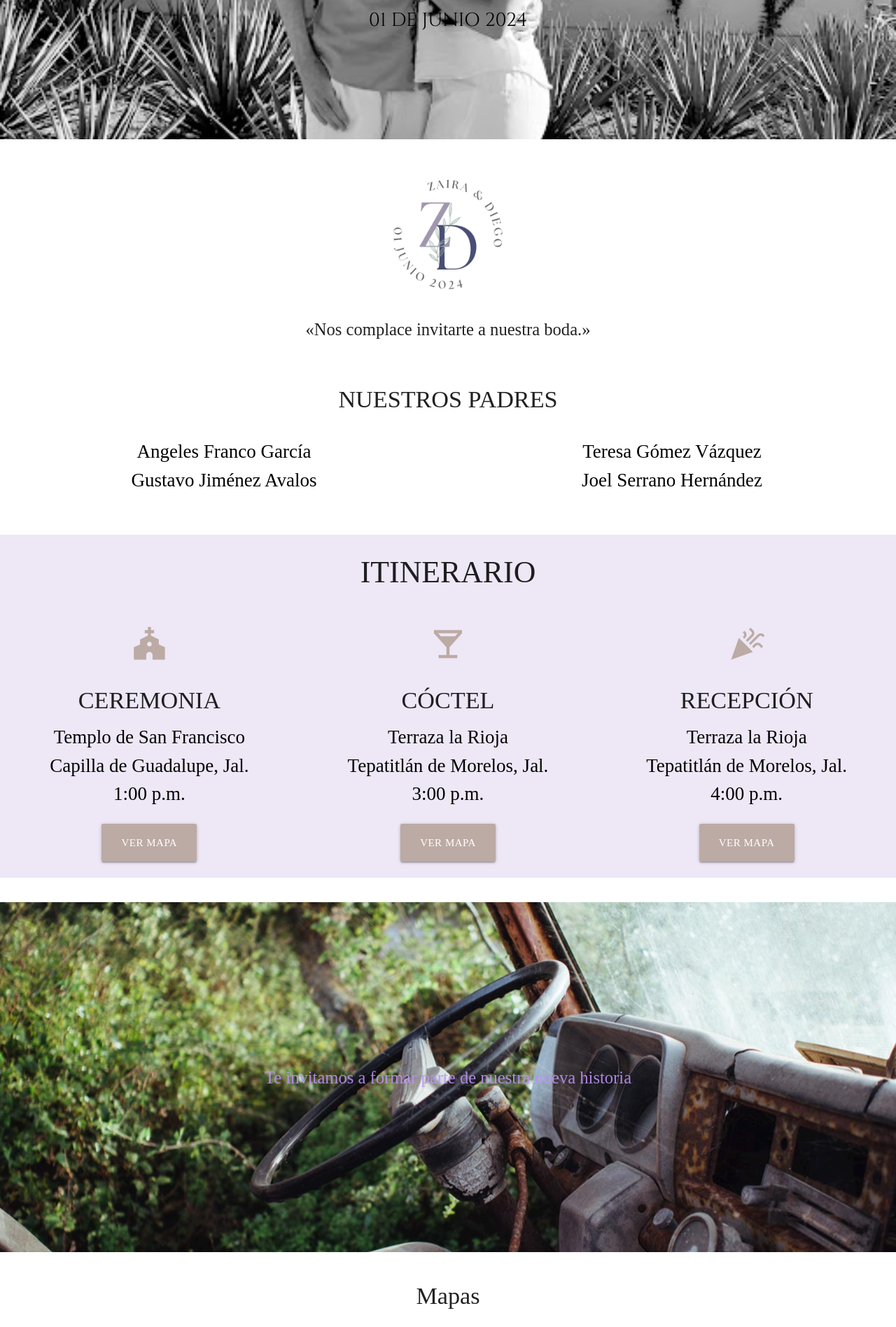
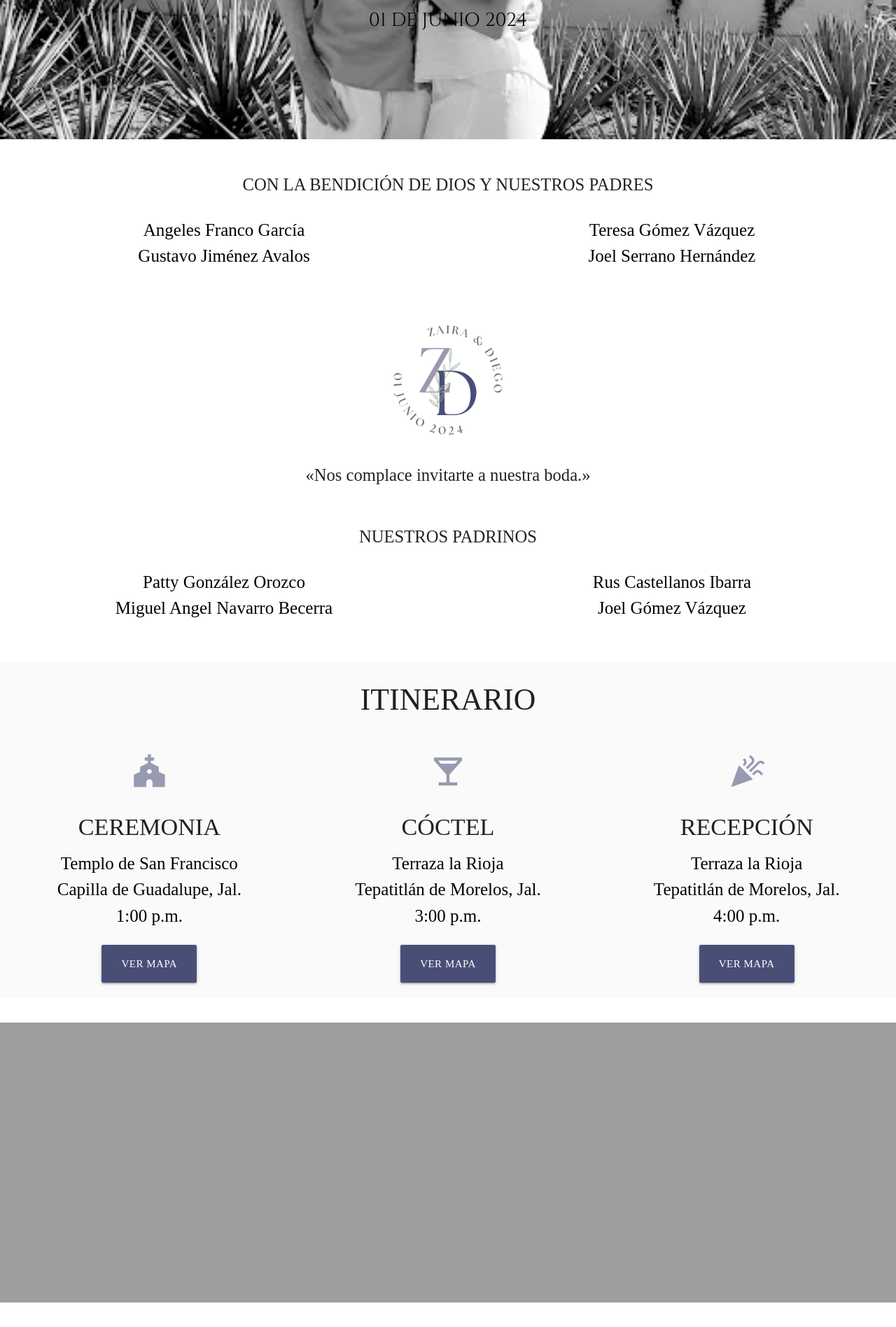
Before and after one commit to Diego448/wedding_control, a Flask app: page / in a window 1280 px wide. Shown: the part 495-2391 px from the top of the page at 70% size. Run offline with Flask 3, Linux system fonts and the light colour scheme; some libraries are stand-ins or nearby versions; some web fonts are replaced.

Commit message:
colores-botones y padrinos

```diff
--- a/static/css/style.css
+++ b/static/css/style.css
@@ -79,6 +79,9 @@ a.ex4 {
   font-size: 20px;
 }
 
+a.ex5 {
+  font-size: 15px;
+}
 .waterfall-regular {
   font-family: "Waterfall", cursive;
   font-weight: 400;
@@ -159,6 +162,18 @@ a.ex4 {
       display:none;
   }
   a.ex4 {
-    font-size: 27px;
+    font-size: 25px;
   }
 }
+
+.blue-darkgray-color{
+  background-color: #494E76;
+}
+
+.blue-lihtgray-color{
+  color: #494e768e;
+}
+
+.purple-color{
+  background-color: #A097AE;
+}
--- a/templates/parallax-template/index.html
+++ b/templates/parallax-template/index.html
@@ -80,21 +80,12 @@
     </div>
 
 
-  <div >
-    <div class="section">
 
       <!--   Icon Section   -->
-      <div class="row">
-        <div class="center col s12">
-          <img class="center responsive-img" width="200px" src="{{ url_for('static', filename='MonogramaDetails.png') }}" >
-        </div>
-        <div class="center col s12">
-          <h5 class="header center col s12 light cormorant-upright-regular "> «Nos complace invitarte a nuestra boda.» </h5>
-        </div>
-      </div>
+
       <div class="row section center ">
         <div class="col s12 ">
-          <h4 class="header center light cormorant-upright-regular ">NUESTROS PADRES</h4>
+          <h5 class=" header center light cormorant-upright-regular ">CON LA BENDICIÓN DE DIOS Y NUESTROS PADRES</h5>
           <br>
         </div>
           <div class="col s12 m6">
@@ -112,20 +103,50 @@
             <br><br>
           </div>
       </div>
-      <div class="row #ede7f6 deep-purple lighten-5">
+      <div class="row ">
+        <div class="center col s12">
+          <img class="center responsive-img" width="200px" src="{{ url_for('static', filename='MonogramaDetails.png') }}" >
+        </div>
+
+        <div class="center col s12 ">
+          <h5 class="header center col s12 light cormorant-upright-regular "> «Nos complace invitarte a nuestra boda.» </h5>
+        </div>
+      </div>
+      <div class="row section center ">
+        <div class="col s12 ">
+          <h5 class=" header center light cormorant-upright-regular ">NUESTROS PADRINOS</h5>
+          <br>
+        </div>
+          <div class="col s12 m6">
+            <a class="ex4  black-text cormorant-upright-regular" >Patty González Orozco</a>
+            <br>
+            <a class="ex4  black-text cormorant-upright-regular" >Miguel Angel Navarro Becerra</a>
+          </div>
+          <div class="col s12 ocultar-div">
+            <a class="ex4 black-text cormorant-upright-regular" >&</a>
+          </div>
+          <div class="col s12 m6">
+            <a class="ex4 black-text cormorant-upright-regular" >Rus Castellanos Ibarra</a>
+            <br>
+            <a class="ex4 black-text cormorant-upright-regular" >Joel Gómez Vázquez</a>
+            <br><br>
+          </div>
+      </div>
+
+      <div class="row grey lighten-5">
         <div class="col s12 ">
           <h3 class="header center light cormorant-upright-regular ">ITINERARIO</h3>
         </div>
         <div class="col s12 m4">
           <div class="icon-block center">
-            <h2 class="center brown-text text-lighten-3"><i class="material-icons">church</i></h2>
+            <h2 class="center blue-lihtgray-color"><i class="material-icons">church</i></h2>
             <h4 class="header center light cormorant-upright-regular ">CEREMONIA</h4>
 
             <a class="ex4 center black-text cormorant-upright-regular" >Templo de San Francisco</a><br>
             <a class="ex4 center black-text cormorant-upright-regular" >Capilla de Guadalupe, Jal.</a><br>
             <a class="ex4 center black-text cormorant-upright-regular" >1:00 p.m.</a><br><br>
 
-            <a href="https://maps.app.goo.gl/8ZSx6jMHi81Uhepi9" class="btn-large waves-effect waves-light brown lighten-3">
+            <a href="https://maps.app.goo.gl/8ZSx6jMHi81Uhepi9" class="btn-large waves-effect waves-light blue-darkgray-color">
               <span> VER MAPA </span>
             </a>
           </div>
@@ -133,14 +154,14 @@
 
         <div class="col s12 m4">
           <div class="icon-block center">
-            <h2 class="center brown-text text-lighten-3"><i class="material-icons">local_bar</i></h2>
+            <h2 class="center blue-lihtgray-color"><i class="material-icons">local_bar</i></h2>
             <h4 class="header center light cormorant-upright-regular ">CÓCTEL</h4>
 
             <a class="ex4 center black-text cormorant-upright-regular" >Terraza la Rioja</a><br>
             <a class="ex4 center black-text cormorant-upright-regular" >Tepatitlán de Morelos, Jal.</a><br>
             <a class="ex4 center black-text cormorant-upright-regular" >3:00 p.m.</a><br><br>
 
-            <a href="https://maps.app.goo.gl/7TVTEPGi5B5f34i5A" class="btn-large waves-effect waves-light brown lighten-3 ">
+            <a href="https://maps.app.goo.gl/7TVTEPGi5B5f34i5A" class="btn-large waves-effect waves-light blue-darkgray-color">
               <span> VER MAPA </span>
             </a>
           </div>
@@ -148,23 +169,56 @@
 
         <div class="col s12 m4">
           <div class="icon-block center">
-            <h2 class="center brown-text text-lighten-3"><i class="material-icons">celebration</i></h2>
+            <h2 class="center blue-lihtgray-color"><i class="material-icons">celebration</i></h2>
             <h4 class="header center light cormorant-upright-regular ">RECEPCIÓN</h4>
 
             <a class="ex4 center black-text cormorant-upright-regular" >Terraza la Rioja</a><br>
             <a class="ex4 center black-text cormorant-upright-regular" >Tepatitlán de Morelos, Jal.</a><br>
             <a class="ex4 center black-text cormorant-upright-regular" >4:00 p.m.</a><br><br>
 
-            <a href="https://maps.app.goo.gl/7TVTEPGi5B5f34i5A" class="btn-large waves-effect waves-light brown lighten-3 ">
+            <a href="https://maps.app.goo.gl/7TVTEPGi5B5f34i5A" class="btn-large waves-effect waves-light blue-darkgray-color">
               <span> VER MAPA </span>
             </a><br><br>
           </div>
         </div>
       </div>
 
+  <div class="section">
+    <div class="row">
+      <div class="slider">
+        <ul class="slides">
+          <li>
+            <img src="https://lorempixel.com/580/250/nature/1"> <!-- random image -->
+            <div class="caption center-align">
+              <h3>This is our big Tagline!</h3>
+              <h5 class="light grey-text text-lighten-3">Here's our small slogan.</h5>
+            </div>
+          </li>
+          <li>
+            <img src="https://lorempixel.com/580/250/nature/2"> <!-- random image -->
+            <div class="caption left-align">
+              <h3>Left Aligned Caption</h3>
+              <h5 class="light grey-text text-lighten-3">Here's our small slogan.</h5>
+            </div>
+          </li>
+          <li>
+            <img src="https://lorempixel.com/580/250/nature/3"> <!-- random image -->
+            <div class="caption right-align">
+              <h3>Right Aligned Caption</h3>
+              <h5 class="light grey-text text-lighten-3">Here's our small slogan.</h5>
+            </div>
+          </li>
+          <li>
+            <img src="https://lorempixel.com/580/250/nature/4"> <!-- random image -->
+            <div class="caption center-align">
+              <h3>This is our big Tagline!</h3>
+              <h5 class="light grey-text text-lighten-3">Here's our small slogan.</h5>
+            </div>
+          </li>
+        </ul>
+      </div>
     </div>
   </div>
-
 
   <div class="parallax-container valign-wrapper">
     <div class="section no-pad-bot">
@@ -175,7 +229,7 @@
       </div>
     </div>
     <div class="parallax">
-      <img src={{ url_for('static', filename='background2.jpg') }} alt="Unsplashed background img 2">
+      <img src={{ url_for('static', filename='background1.jpg') }} alt="Unsplashed background img 2">
     </div>
   </div>
 
```
